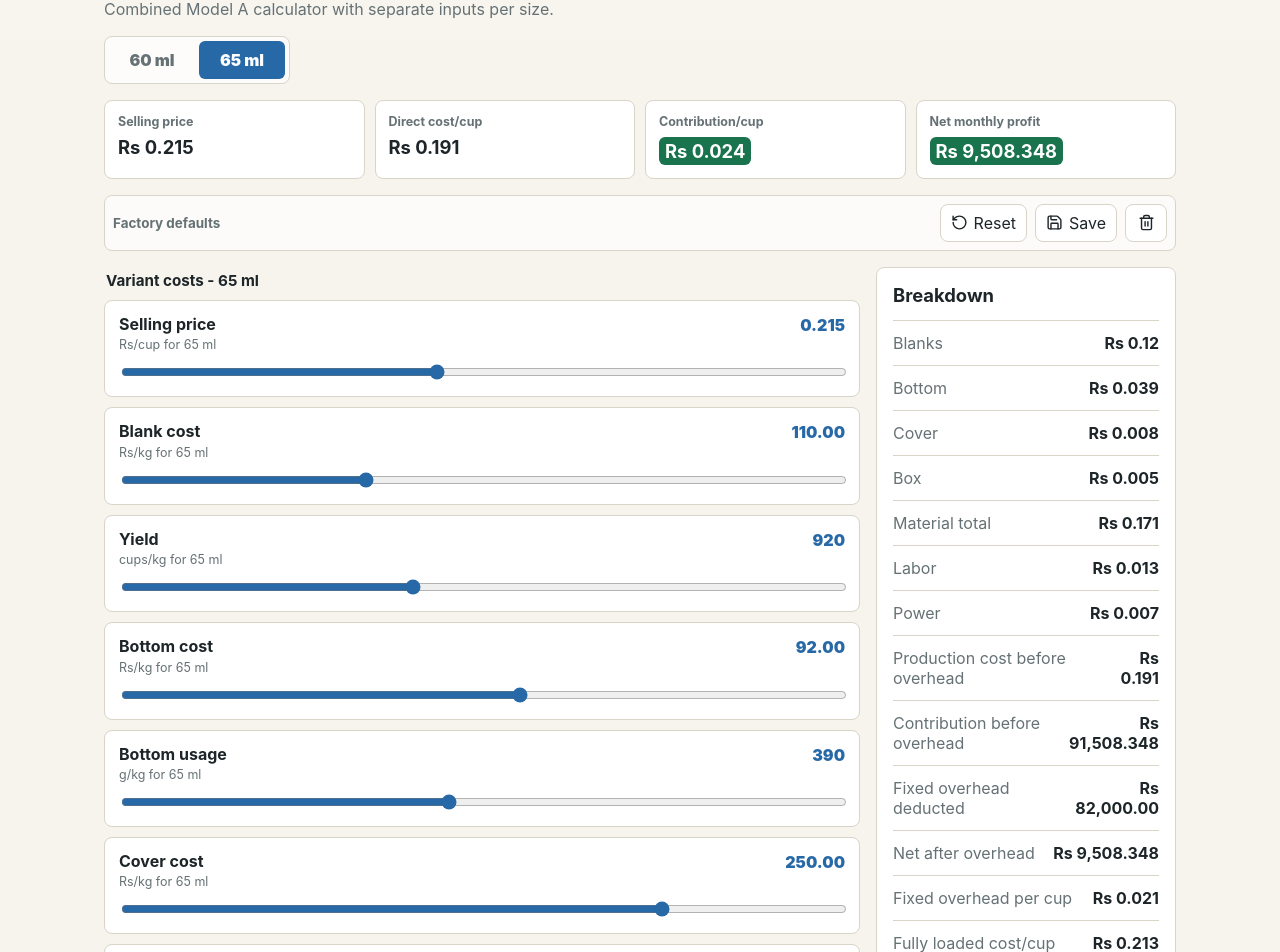
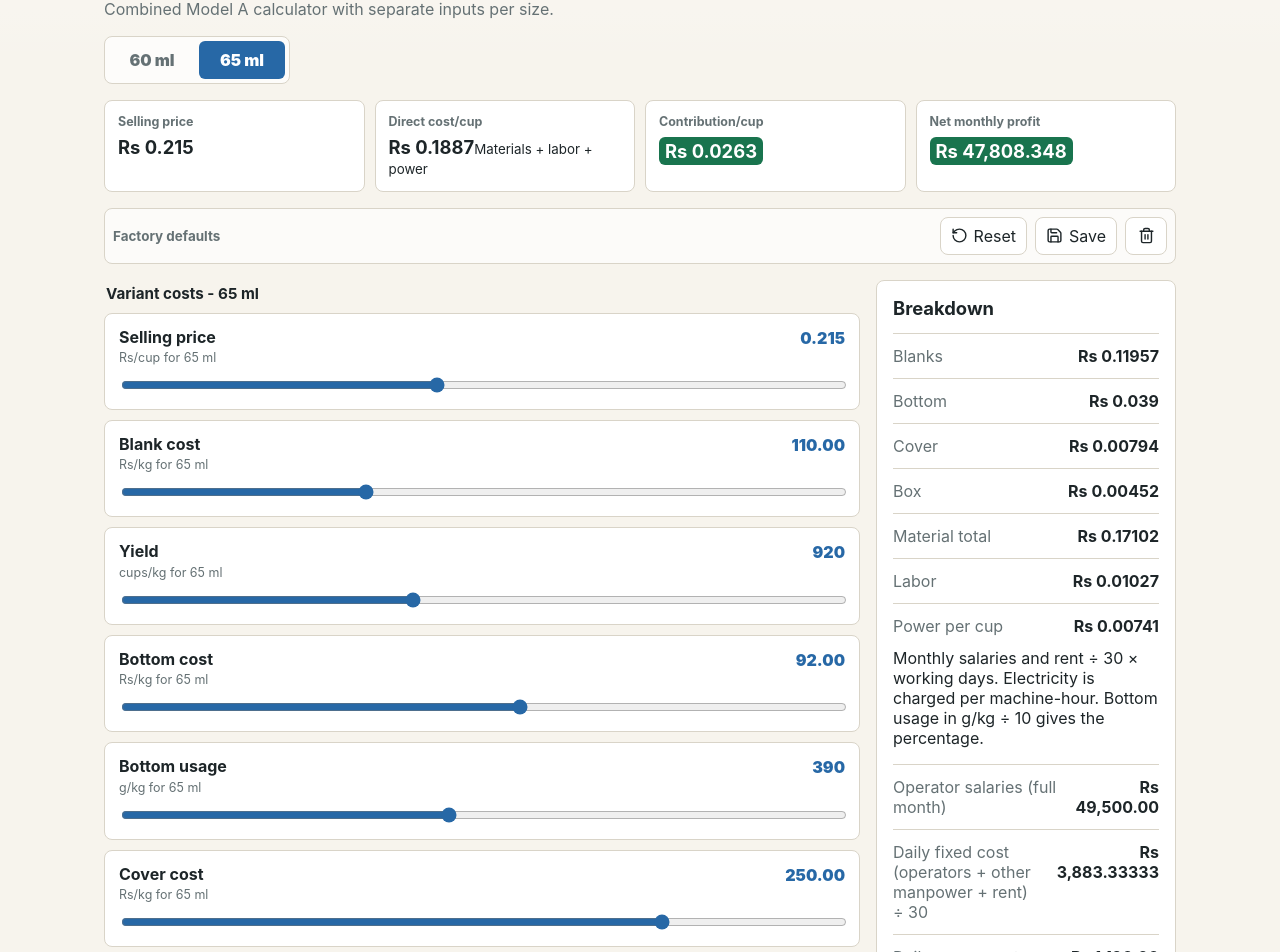
Before and after one commit to mcmppdev/mcmprodcost, a Next.js app: page /60-65ml-short in a window 1280 px wide. Shown: the part 196-1148 px from the top of the page. Built offline with nearby package versions, Linux system fonts and the light colour scheme.

Commit message:
deploy changed

```diff
--- a/components/CupCalculator.jsx
+++ b/components/CupCalculator.jsx
@@ -3,6 +3,8 @@
 import { useEffect, useMemo, useState } from "react";
 import { RotateCcw, Save, Trash2 } from "lucide-react";
 import { fieldMeta, modelFields } from "@/data/cups.config";
+
+import { calculateModelA, restoreCostInputs } from "@/data/model-a.mjs";
 
 const storageKey = (slug) => `mcm-cup-state:${slug}`;
 
@@ -30,104 +32,8 @@ function formatNumber(value, kind) {
 
   return new Intl.NumberFormat("en-IN", {
     minimumFractionDigits: 2,
-    maximumFractionDigits: 3
+    maximumFractionDigits: kind === "currency" ? 5 : 3
   }).format(value);
-}
-
-function calculateModelA(values) {
-  const cupsPerBox = values.cpp * values.ppb;
-  const dailyOutput =
-    values.mach * values.cpm * 60 * values.hrs * values.shifts;
-  const monthlyOutput = dailyOutput * values.days;
-  const monthlyBoxes = monthlyOutput / cupsPerBox;
-
-  const blankCost = values.bc / values.cpk;
-  const bottomCost = (values.botc * (values.botu / 1000)) / values.cpk;
-  const coverCost = values.cc / values.ppk / values.cpp;
-  const boxCost = values.boxr / cupsPerBox;
-  const materialCost = blankCost + bottomCost + coverCost + boxCost;
-
-  const operatorMonthly = values.ops * values.opS;
-  const laborCost = operatorMonthly / monthlyOutput;
-  const powerMonthly = monthlyBoxes * values.pwr;
-  const powerCost = powerMonthly / monthlyOutput;
-  const directCostPerCup = materialCost + laborCost + powerCost;
-  const contributionPerCup = values.sp - directCostPerCup;
-  const monthlyContribution = contributionPerCup * monthlyOutput;
-
-  const fixedOverheadMonthly =
-    values.rent + values.sup + values.trans + values.mech;
-  const fixedOverheadPerCup = fixedOverheadMonthly / monthlyOutput;
-  const fullyLoadedCostPerCup = directCostPerCup + fixedOverheadPerCup;
-  const netMonthlyProfit = monthlyContribution - fixedOverheadMonthly;
-  const overheadSavingsOpportunity = fixedOverheadMonthly;
-  const savingsPerCup = fixedOverheadPerCup;
-
-  return {
-    cupsPerBox,
-    dailyOutput,
-    monthlyOutput,
-    monthlyBoxes,
-    blankCost,
-    bottomCost,
-    coverCost,
-    boxCost,
-    materialCost,
-    laborCost,
-    powerCost,
-    directCostPerCup,
-    contributionPerCup,
-    monthlyContribution,
-    fixedOverheadMonthly,
-    fixedOverheadPerCup,
-    fullyLoadedCostPerCup,
-    netMonthlyProfit,
-    overheadSavingsOpportunity,
-    savingsPerCup,
-    overheadCost: fixedOverheadPerCup,
-    totalCost: fullyLoadedCostPerCup,
-    profit: contributionPerCup,
-    marginPercent: values.sp ? (contributionPerCup / values.sp) * 100 : 0,
-    monthlyProfit: netMonthlyProfit
-  };
-}
-
-function calculateModelB(values) {
-  const cupsPerBox = values.cpp * values.ppb;
-  const dailyOutput = values.cpm * 60 * values.hrs * values.shift;
-  const monthlyOutput = dailyOutput * values.days;
-  const monthlyBoxes = monthlyOutput / cupsPerBox;
-
-  const blankCost = values.bc / values.cpk;
-  const bottomCost = (values.botc * (values.botu / 1000)) / values.cpk;
-  const coverCost = values.cc / (values.ppk * values.cpp);
-  const boxCost = values.boxr / cupsPerBox;
-  const laborCost = dailyOutput > 0 ? (values.lab * values.ops) / dailyOutput : 0;
-  const powerCost = values.pwr / cupsPerBox;
-  const materialCost = blankCost + bottomCost + coverCost + boxCost;
-
-  const totalCost = materialCost + laborCost + powerCost;
-  const profit = values.sp - totalCost;
-  const monthlyProfit = profit * monthlyOutput;
-
-  return {
-    cupsPerBox,
-    dailyOutput,
-    monthlyOutput,
-    monthlyBoxes,
-    blankCost,
-    bottomCost,
-    coverCost,
-    boxCost,
-    materialCost,
-    laborCost,
-    powerCost,
-    overheadCost: laborCost + powerCost,
-    totalCost,
-    profit,
-    marginPercent: values.sp ? (profit / values.sp) * 100 : 0,
-    monthlyProfit
-  };
 }
 
 function getStoredState(slug) {
@@ -180,22 +86,10 @@ function getStoredSharedState(cup, stored) {
 }
 
 function getStoredVariantState(cup, stored, factoryVariants) {
-  const previousSharedVariantValues = Object.fromEntries(
-    Object.entries(stored?.shared || {}).filter(([field]) =>
-      isVariantField(cup, field)
-    )
-  );
-
-  return Object.fromEntries(
-    cup.variants.map((variant) => [
-      variant.id,
-      {
-        ...factoryVariants[variant.id],
-        ...previousSharedVariantValues,
-        ...(stored?.variants?.[variant.id] || {})
-      }
-    ])
-  );
+  return Object.fromEntries(cup.variants.map((variant) => {
+    const saved = { ...(stored?.shared || {}), ...(stored?.variants?.[variant.id] || {}) };
+    return [variant.id, restoreCostInputs(factoryVariants[variant.id], saved)];
+  }));
 }
 
 function getFactoryState(cup) {
@@ -258,7 +152,8 @@ export default function CupCalculator({ cup }) {
   const [selectedVariant, setSelectedVariant] = useState(initialVariant);
   const [sharedValues, setSharedValues] = useState(factoryState.shared);
   const [variantValues, setVariantValues] = useState(factoryState.variants);
-  const [baseline, setBaseline] = useState("Factory defaults");
+  const [baseline, setBaseline] = useState("Loading saved inputs...");
+  const [defaultsLoaded, setDefaultsLoaded] = useState(false);
 
   const values = useMemo(() => {
     if (!hasVariants) {
@@ -275,8 +170,10 @@ export default function CupCalculator({ cup }) {
     let isCurrent = true;
 
     async function loadDefaults() {
+      setDefaultsLoaded(false);
+      const local = getStoredState(cup.slug);
       const remote = await getRemoteState(cup.slug).catch(() => null);
-      const stored = remote || getStoredState(cup.slug);
+      const stored = remote || local;
 
       if (!isCurrent) {
         return;
@@ -288,12 +185,13 @@ export default function CupCalculator({ cup }) {
 
       if (!hasVariants) {
         if (stored) {
-          setSharedValues({ ...factoryState.shared, ...stored });
+          setSharedValues(restoreCostInputs(factoryState.shared, stored));
           setBaseline(remote ? "Saved global defaults" : "Saved local state");
         } else {
           setSharedValues(factoryState.shared);
           setBaseline("Factory defaults");
         }
+        setDefaultsLoaded(true);
         return;
       }
 
@@ -317,6 +215,7 @@ export default function CupCalculator({ cup }) {
             : "Saved local state"
           : "Factory defaults"
       );
+      setDefaultsLoaded(true);
     }
 
     loadDefaults();
@@ -327,7 +226,7 @@ export default function CupCalculator({ cup }) {
   }, [cup, cup.slug, cup.variants, factoryState, hasVariants, initialVariant]);
 
   useEffect(() => {
-    if (typeof window === "undefined") {
+    if (typeof window === "undefined" || !defaultsLoaded) {
       return;
     }
 
@@ -355,6 +254,7 @@ export default function CupCalculator({ cup }) {
     window.localStorage.setItem(storageKey(cup.slug), JSON.stringify(sharedValues));
   }, [
     cup.slug,
+    defaultsLoaded,
     factoryState,
     hasVariants,
     selectedVariant,
@@ -363,8 +263,8 @@ export default function CupCalculator({ cup }) {
   ]);
 
   const totals = useMemo(() => {
-    return cup.modelType === "A" ? calculateModelA(values) : calculateModelB(values);
-  }, [cup.modelType, values]);
+    return calculateModelA(values);
+  }, [values]);
 
   function updateValue(field, nextValue) {
     if (hasVariants && isVariantField(cup, field)) {
@@ -451,53 +351,32 @@ export default function CupCalculator({ cup }) {
       </header>
 
       <section className="summary-strip" aria-label="Cost summary">
-        {isModelA ? (
-          <>
-            <Metric label="Selling price" value={values.sp} />
-            <Metric label="Direct cost/cup" value={totals.directCostPerCup} />
-            <Metric
-              label="Contribution/cup"
-              value={totals.contributionPerCup}
-              tone={totals.contributionPerCup >= 0 ? "positive" : "negative"}
-            />
-            <Metric
-              label="Net monthly profit"
-              value={totals.netMonthlyProfit}
-              kind="currencyDay"
-              tone={profitTone}
-            />
-          </>
-        ) : (
-          <>
-            <Metric label="Selling price" value={values.sp} />
-            <Metric label="Total cost" value={totals.totalCost} />
-            <Metric label="Profit/cup" value={totals.profit} tone={profitTone} />
-            <Metric
-              label="Monthly profit"
-              value={totals.monthlyProfit}
-              kind="currencyDay"
-              tone={profitTone}
-            />
-          </>
-        )}
+        <Metric label="Selling price" value={values.sp} />
+        <Metric label={isModelA ? "Direct cost/cup" : "Total cost"}
+          value={isModelA ? totals.directCostPerCup : totals.totalCost}
+          detail={isModelA ? "Materials + labor + power" : undefined} />
+        <Metric label={isModelA ? "Contribution/cup" : "Profit/cup"}
+          value={isModelA ? totals.contributionPerCup : totals.profit}
+          tone={(isModelA ? totals.contributionPerCup : totals.profit) >= 0 ? "positive" : "negative"} />
+        <Metric label={isModelA ? "Net monthly profit" : "Monthly profit"} value={totals.monthlyProfit} kind="currencyDay" tone={profitTone} />
       </section>
 
       <div className="action-row">
         <span>{baseline}</span>
-        <button type="button" onClick={resetToDefaults}>
+        <button type="button" onClick={resetToDefaults} disabled={!defaultsLoaded}>
           <RotateCcw size={17} aria-hidden="true" />
           Reset
         </button>
-        <button type="button" onClick={saveAsDefault}>
+        <button type="button" onClick={saveAsDefault} disabled={!defaultsLoaded}>
           <Save size={17} aria-hidden="true" />
           Save
         </button>
-        <button type="button" onClick={clearSavedState} aria-label="Clear saved state">
+        <button type="button" onClick={clearSavedState} disabled={!defaultsLoaded} aria-label="Clear saved state">
           <Trash2 size={17} aria-hidden="true" />
         </button>
       </div>
 
-      <section className="input-groups" aria-label="Calculator inputs">
+      <fieldset className="input-groups" aria-label="Calculator inputs" disabled={!defaultsLoaded} style={{ border: 0, padding: 0, margin: 0, minWidth: 0 }}>
         {hasVariants ? (
           <>
             <SliderGroup
@@ -531,7 +410,7 @@ export default function CupCalculator({ cup }) {
             onChange={updateValue}
           />
         )}
-      </section>
+      </fieldset>
 
       <section className="breakdown" aria-label="Cost breakdown">
         <h2>Breakdown</h2>
@@ -541,38 +420,19 @@ export default function CupCalculator({ cup }) {
         <BreakdownRow label="Box" value={totals.boxCost} />
         <BreakdownRow label="Material total" value={totals.materialCost} />
         <BreakdownRow label="Labor" value={totals.laborCost} />
-        {isModelA ? (
+        <BreakdownRow label="Power per cup" value={totals.powerCost} />
+        {isModelA && (
           <>
-            <BreakdownRow label="Power" value={totals.powerCost} />
-            <BreakdownRow
-              label="Production cost before overhead"
-              value={totals.directCostPerCup}
-            />
-            <BreakdownRow
-              label="Contribution before overhead"
-              value={totals.monthlyContribution}
-            />
-            <BreakdownRow
-              label="Fixed overhead deducted"
-              value={totals.fixedOverheadMonthly}
-            />
-            <BreakdownRow label="Net after overhead" value={totals.netMonthlyProfit} />
-            <BreakdownRow
-              label="Fixed overhead per cup"
-              value={totals.fixedOverheadPerCup}
-            />
-            <BreakdownRow
-              label="Fully loaded cost/cup"
-              value={totals.fullyLoadedCostPerCup}
-            />
-            <BreakdownRow
-              label="Savings opportunity"
-              value={totals.overheadSavingsOpportunity}
-            />
-            <BreakdownRow label="Savings per cup" value={totals.savingsPerCup} />
+            <p>Monthly salaries and rent ÷ 30 × working days. Electricity is charged per machine-hour. Bottom usage in g/kg ÷ 10 gives the percentage.</p>
+            <BreakdownRow label="Operator salaries (full month)" value={totals.operatorMonthly} />
+            <BreakdownRow label="Daily fixed cost (operators + other manpower + rent) ÷ 30" value={totals.dailyFixedCost} />
+            <BreakdownRow label="Daily power cost" value={totals.dailyPowerCost} />
+            <BreakdownRow label="Daily forming cost (fixed + power)" value={totals.totalDailyCost} />
+            <BreakdownRow label="Monthly forming cost" value={totals.totalMonthlyCost} />
+            <BreakdownRow label="Forming cost/cup" value={totals.formingCostPerCup} />
+            <BreakdownRow label="Monthly material cost" value={totals.materialCostPerMonth} />
+            <BreakdownRow label="Fully loaded cost/cup" value={totals.totalCost} />
           </>
-        ) : (
-          <BreakdownRow label="Power" value={totals.powerCost} />
         )}
         <BreakdownRow label="Cups per box" value={totals.cupsPerBox} kind="integer" />
         <BreakdownRow
@@ -630,11 +490,12 @@ function SliderGroup({ title, fields, cup, values, selectedVariant, onChange })
   );
 }
 
-function Metric({ label, value, kind = "currency", tone }) {
+function Metric({ label, value, kind = "currency", tone, detail }) {
   return (
     <div className={tone ? `metric ${tone}` : "metric"}>
       <span>{label}</span>
       <strong>Rs {formatNumber(value, kind)}</strong>
+      {detail && <small>{detail}</small>}
     </div>
   );
 }
@@ -645,7 +506,7 @@ function BreakdownRow({ label, value, kind = "currency" }) {
       <span>{label}</span>
       <strong>
         {kind === "currency" ? "Rs " : ""}
-        {formatNumber(round(value), kind)}
+        {formatNumber(value, kind)}
       </strong>
     </div>
   );
--- a/data/cups.config.js
+++ b/data/cups.config.js
@@ -1,3 +1,5 @@
+import { migrateModelA } from "./model-a.mjs";
+
 const modelA65 = {
   defaults: {
     sp: 0.215,
@@ -17,11 +19,9 @@ const modelA65 = {
     days: 24,
     ops: 3,
     opS: 16500,
-    sup: 22000,
     rent: 25000,
-    mech: 20000,
-    trans: 15000,
-    pwr: 100
+    otherManpowerSalary: 42000,
+    powerCostPerHour: 100 * 85 * 60 / 13500
   },
   ranges: {
     sp: [0.15, 0.3, 0.005],
@@ -41,11 +41,9 @@ const modelA65 = {
     days: [20, 31, 1],
     ops: [1, 10, 1],
     opS: [10000, 25000, 500],
-    sup: [5000, 50000, 500],
     rent: [5000, 50000, 1],
-    mech: [5000, 50000, 1],
-    trans: [0, 30000, 1],
-    pwr: [50, 300, 1]
+    otherManpowerSalary: [0, 150000, 500],
+    powerCostPerHour: [0, 300, 0.01]
   }
 };
 
@@ -348,7 +346,7 @@ function cup({ slug, name, volumeMl, modelType, description, source }) {
   };
 }
 
-export const cups = [
+const configuredCups = [
   {
     slug: "60-65ml-short",
     aliases: ["60ml-short", "65ml-short"],
@@ -377,11 +375,9 @@ export const cups = [
       "days",
       "ops",
       "opS",
-      "sup",
       "rent",
-      "mech",
-      "trans",
-      "pwr"
+      "otherManpowerSalary",
+      "powerCostPerHour"
     ],
     variants: [
       {
@@ -476,9 +472,31 @@ export const cups = [
   })
 ];
 
+export const cups = configuredCups.map((item) => {
+  if (item.modelType === "A") return item;
+  const { lab, shift, pwr, ...ranges } = item.ranges;
+  return {
+    ...item,
+    modelType: "A",
+    description: "Production costing with monthly salaries and hourly machine electricity.",
+    defaults: migrateModelA(item.defaults),
+    ranges: {
+      ...ranges,
+      mach: [1, 10, 1],
+      shifts: shift,
+      opS: lab.map(value => value * 30),
+      rent: [0, 50000, 500],
+      otherManpowerSalary: [0, 150000, 500],
+      powerCostPerHour: [0, 300, 0.01]
+    }
+  };
+});
+
 export const cupRouteSlugs = cups.flatMap((cup) => [cup.slug, ...(cup.aliases || [])]);
 
 export const fieldMeta = {
+  otherManpowerSalary: { label: "Other manpower salary", unit: "Rs/month", kind: "currency" },
+  powerCostPerHour: { label: "Power per machine-hour", unit: "Rs/hour/machine", kind: "currency" },
   sp: { label: "Selling price", unit: "Rs/cup", kind: "currency" },
   bc: { label: "Blank cost", unit: "Rs/kg", kind: "currency" },
   cpk: { label: "Yield", unit: "cups/kg", kind: "integer" },
@@ -524,11 +542,9 @@ export const modelFields = {
     "days",
     "ops",
     "opS",
-    "sup",
     "rent",
-    "mech",
-    "trans",
-    "pwr"
+    "otherManpowerSalary",
+    "powerCostPerHour"
   ],
   B: [
     "sp",
--- /dev/null
+++ b/data/model-a.mjs
@@ -0,0 +1,75 @@
+// Match the supplied Apps Script: monthly fixed charges are allocated over 30 days.
+export function migrateModelA(values) {
+  const result = { ...values };
+  result.mach ??= 1;
+  result.shifts ??= result.shift ?? 1;
+  result.opS ??= (result.lab || 0) * 30;
+  result.rent ??= 0;
+  if (result.powerCostPerHour == null && result.pwr != null) {
+    const cupsPerBox = result.cpp * result.ppb;
+    result.powerCostPerHour = cupsPerBox > 0
+      ? result.pwr * result.cpm * 60 / cupsPerBox : 0;
+  }
+  if (result.otherManpowerSalary == null) {
+    result.otherManpowerSalary = (result.sup || 0) + (result.mech || 0);
+  }
+  delete result.pwr;
+  delete result.sup;
+  delete result.mech;
+  delete result.trans;
+  delete result.lab;
+  delete result.shift;
+  return result;
+}
+
+export function restoreCostInputs(defaults, saved = {}) {
+  const merged = { ...defaults, ...saved };
+  if (saved.powerCostPerHour == null && saved.pwr != null) delete merged.powerCostPerHour;
+  if (saved.opS == null && saved.lab != null) delete merged.opS;
+  if (saved.shifts == null && saved.shift != null) delete merged.shifts;
+  if (saved.otherManpowerSalary == null && ["sup", "mech", "trans"].some(key => saved[key] != null)) {
+    delete merged.otherManpowerSalary;
+    merged.sup ??= 22000;
+    merged.mech ??= 20000;
+  }
+  return migrateModelA(merged);
+}
+
+export function calculateModelA(values) {
+  const v = Object.fromEntries(Object.entries(values).map(([key, value]) => [key, parseFloat(value) || 0]));
+  const divide = (a, b) => b > 0 ? a / b : 0;
+  const cupsPerBox = v.cpp * v.ppb;
+  const workHoursPerDay = v.hrs * v.shifts;
+  const dailyOutput = workHoursPerDay * v.cpm * 60 * v.mach;
+  const monthlyOutput = dailyOutput * v.days;
+  const blankCost = divide(v.bc, v.cpk);
+  // Existing bottom usage is g/kg: 390 g/kg equals 39 percent.
+  const bottomCost = divide(v.botc * v.botu / 1000, v.cpk);
+  const coverCost = divide(v.cc, v.ppk * v.cpp);
+  const boxCost = v.cpk > 0 ? divide(v.boxr, cupsPerBox) : 0;
+  const materialCost = v.cpk > 0 ? blankCost + bottomCost + coverCost + boxCost : 0;
+  const operatorMonthly = v.ops * v.opS;
+  const dailyFixedCost = (operatorMonthly + v.otherManpowerSalary + v.rent) / 30;
+  const dailyPowerCost = v.powerCostPerHour * workHoursPerDay * v.mach;
+  const totalDailyCost = dailyFixedCost + dailyPowerCost;
+  const totalMonthlyCost = totalDailyCost * v.days;
+  const formingCostPerCup = divide(totalDailyCost, dailyOutput);
+  const totalCost = materialCost + formingCostPerCup;
+  const directCostPerCup = materialCost + divide(operatorMonthly / 30 + dailyPowerCost, dailyOutput);
+  const contributionPerCup = v.sp - directCostPerCup;
+  const profit = v.sp - totalCost;
+  return {
+    cupsPerBox, dailyOutput, monthlyOutput,
+    monthlyBoxes: divide(monthlyOutput, cupsPerBox),
+    blankCost, bottomCost, coverCost, boxCost, materialCost,
+    materialCostPerMonth: materialCost * monthlyOutput,
+    operatorMonthly,
+    laborCost: divide(operatorMonthly / 30, dailyOutput),
+    powerCost: divide(dailyPowerCost, dailyOutput),
+    dailyFixedCost, dailyPowerCost, totalDailyCost, totalMonthlyCost,
+    formingCostPerCup, totalCost, profit,
+    directCostPerCup, contributionPerCup,
+    monthlyProfit: profit * monthlyOutput,
+    marginPercent: v.sp ? profit / v.sp * 100 : 0
+  };
+}
```
Also changed, not shown: 2 other files (tests, documents, lock files or other folders).
